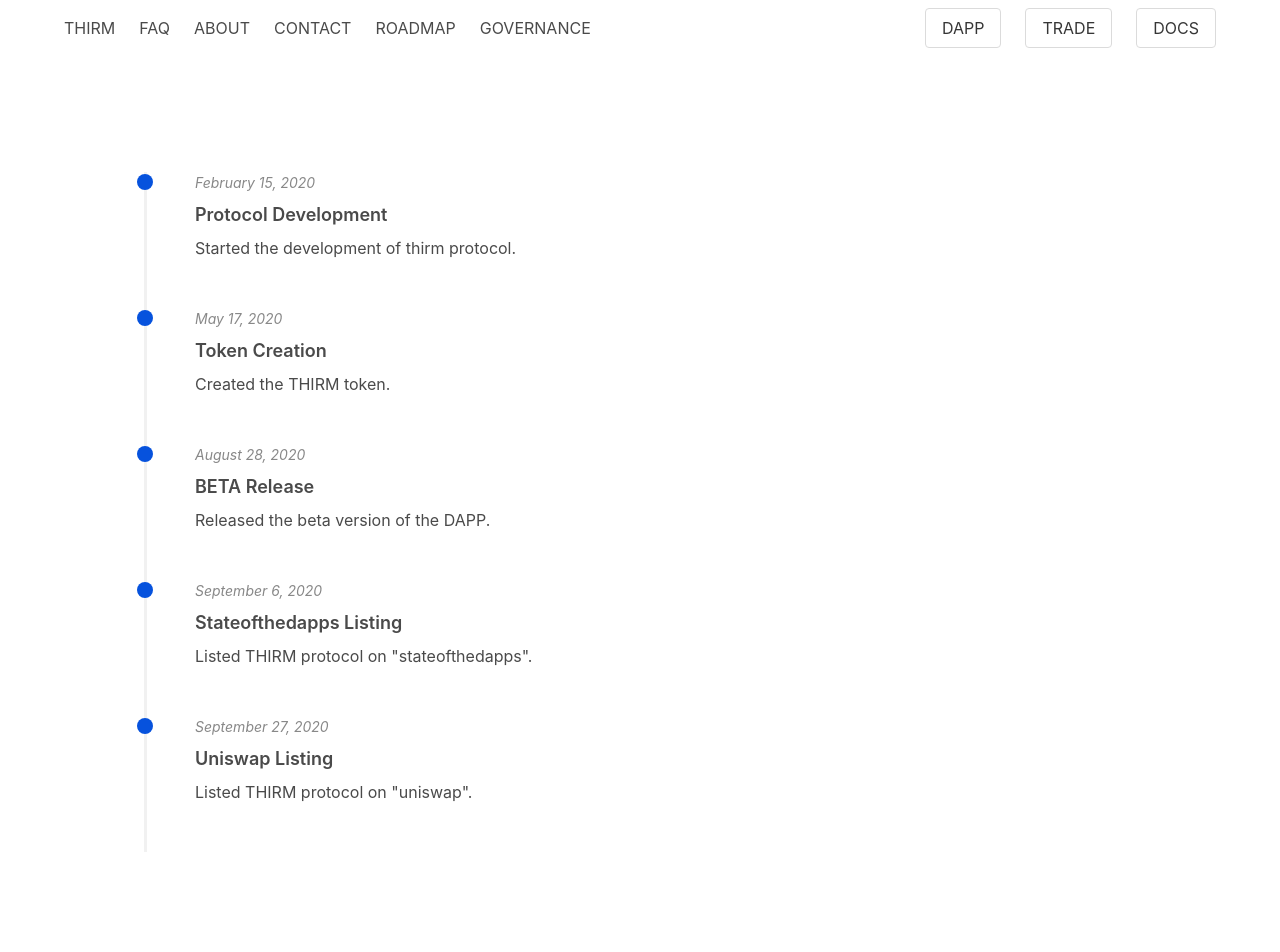
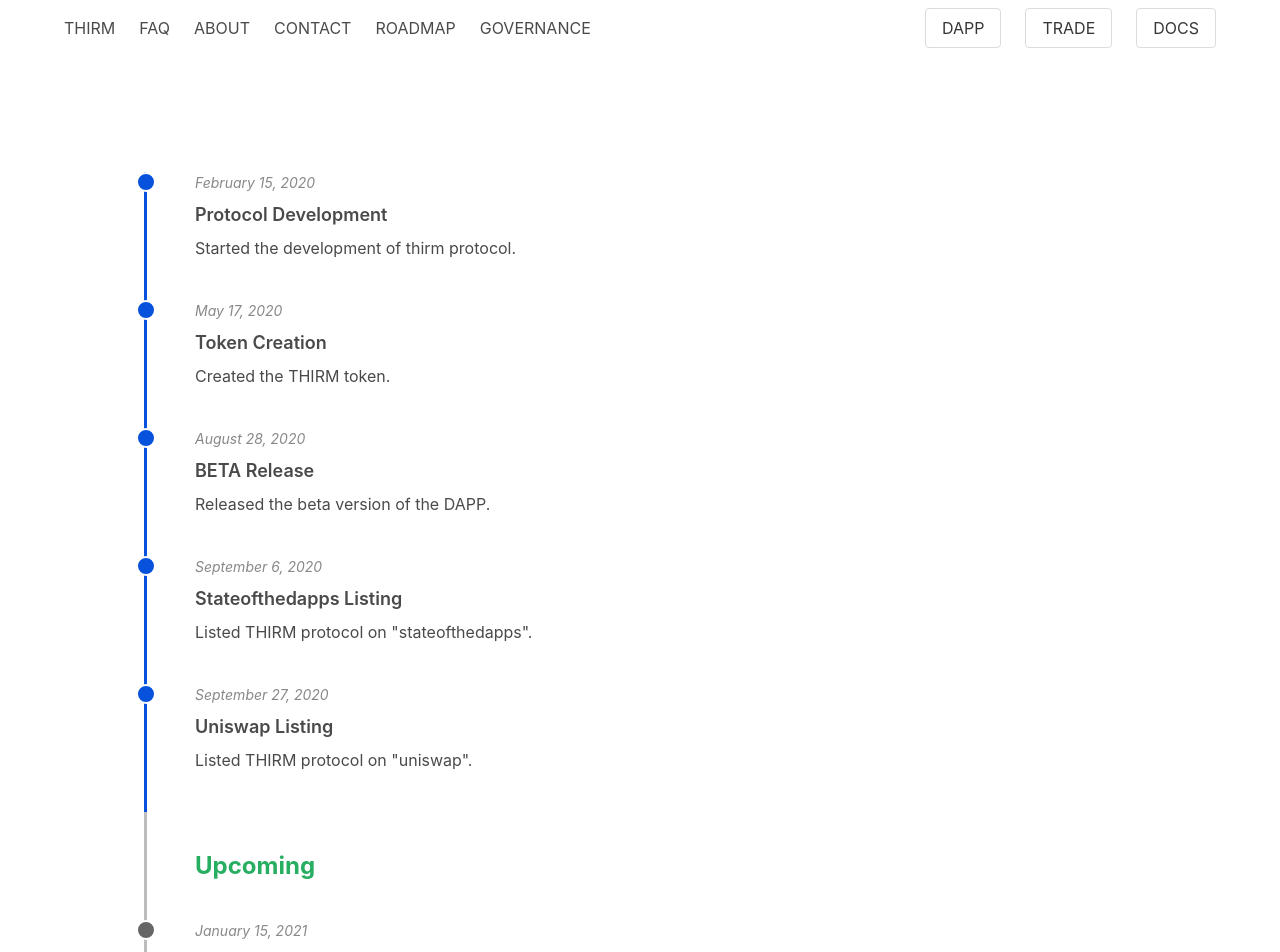
Before and after one commit to SuhailCM/thirmprotocol.github.io, a Vue app: page /roadmap in a window 1280 px wide. Shown: the top 952 px of the page. Built offline with nearby package versions, Linux system fonts and the light colour scheme; what vue-plugin-load-script would draw is missing.

Commit message:
upcoming added

```diff
--- a/src/x/roadmap.vue
+++ b/src/x/roadmap.vue
@@ -3,6 +3,20 @@
     <section class="container">
       <div class="roadmap">
         <ul class="roadmap-list" v-for="(roadmap, index) of roadmaps" :key="index">
+          <li>
+            <div class="roadmap-date">
+             {{ roadmap.date }}
+            </div>
+            <div class="roadmap-title">
+              {{ roadmap.title }}
+            </div>
+            <div class="roadmap-desc">
+              {{ roadmap.description }}
+            </div>
+          </li>
+        </ul>
+        <h1 class="upcom">Upcoming</h1>
+        <ul class="roadmap-list upcomming" v-for="(roadmap, index) of roadmapsup" :key="index">
           <li>
             <div class="roadmap-date">
              {{ roadmap.date }}
@@ -29,8 +43,8 @@
   margin-top: 120px;
 }
 .roadmap .roadmap-list {
-  padding-bottom: 24px;
-  border-left: 3px solid #f1f1f1;
+  padding-bottom: 16px;
+  border-left: 3px solid #0652DD;
   padding-left: 24px;
 }
 
@@ -42,14 +56,17 @@
 
 .roadmap .roadmap-list li::before{
   content: "";
-  width: 16px;
-  height: 16px;
+  width: 20px;
+  height: 20px;
   position: absolute;
   background-color: #0652DD;
-  top: 2px;
-  left: -34px;
+  border: 2px solid #fff;
+  top: 0px;
+  left: -35px;
   border-radius: 50%;
 }
+
+
 
 .roadmap .roadmap-list li .roadmap-date{
   font-size: 14px;
@@ -63,6 +80,26 @@
   margin: 8px 0;
 }
 
+.roadmap .roadmap-list.upcomming {
+  padding-bottom: 16px;
+  border-left: 3px solid #bdbdbd;
+  padding-left: 24px;
+}
+
+.upcom {
+  padding-top: 36px;
+  padding-bottom: 36px;
+  border-left: 3px solid #bdbdbd;
+  padding-left: 48px;
+  font-size: 24px;
+  font-weight: 700;
+  color: #27ae60;
+}
+
+.roadmap .roadmap-list.upcomming li::before{
+  background-color: #666666;
+}
+
 </style>
 
 
@@ -71,7 +108,6 @@ export default {
 	data() {
 		return {
 			roadmaps: [
-
         {
 					title: 'Protocol Development',
 					date: 'February 15, 2020',
@@ -102,6 +138,15 @@ export default {
           description: 'Listed THIRM protocol on "uniswap".'
 				},
 			],
+
+      roadmapsup: [
+        {
+					title: 'Coming soon',
+					date: 'January 15, 2021',
+          description: 'Coming soon.'
+				},
+
+			],
 		};
 	},
 };
```
